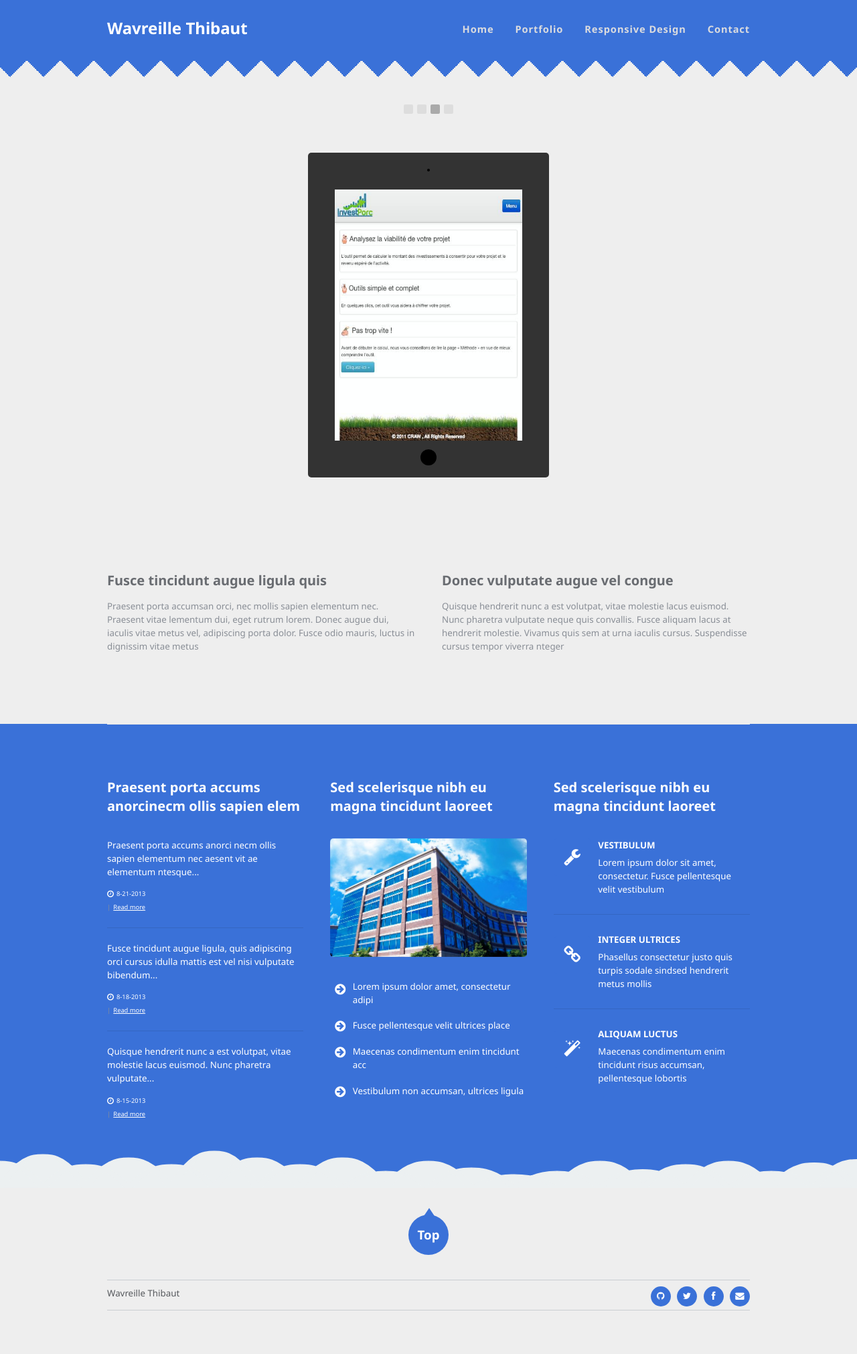
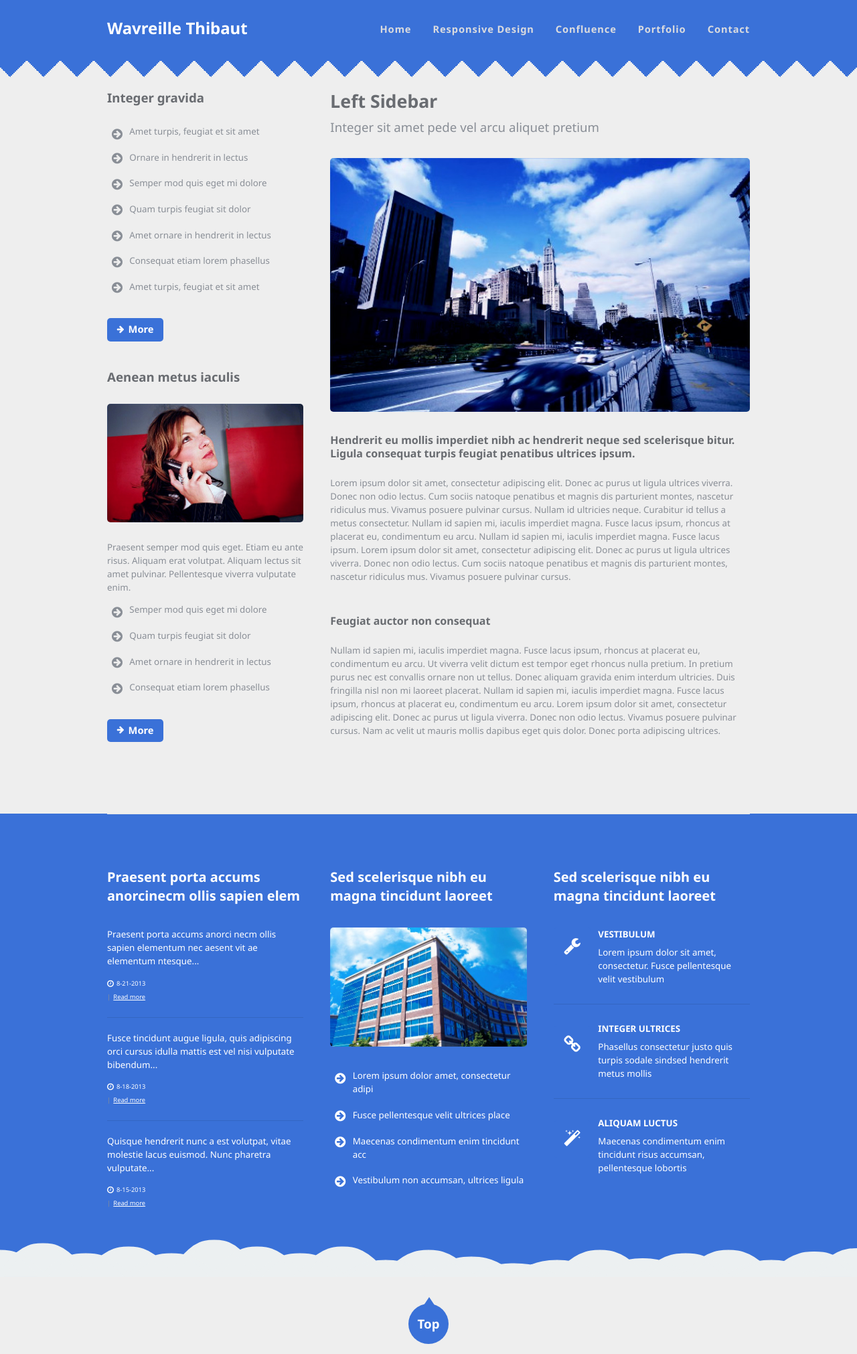
Before and after one commit to thibwa/thibautwavreille, a PHP site: page /index.php?p=confluence in a window 1280 px wide. Shown: the top 2022 px of the page at 67% size. Before the commit the page ends 1957 px from the top, so only its background shows below. Run offline with PHP 8.4, Linux system fonts and the light colour scheme.

Commit message:
Adding entry "Confluence" in Website and page

```diff
--- a/index.php
+++ b/index.php
@@ -24,6 +24,9 @@
 			<div class="container">
 				<?php
 					switch($_GET["p"]){
+					    case "confluence":
+							include('modules/confluence/confluence.php');
+							break;
 						case "contact":
 							include('modules/contact/contact.php');
 							break;
--- /dev/null
+++ b/modules/confluence/confluence.php
@@ -0,0 +1,54 @@
+<div class="row">
+    <!-- Sidebar -->
+    <div id="sidebar" class="4u">
+
+        <section>
+            <header>
+                <h2>Integer gravida</h2>
+            </header>
+            <ul class="style2">
+                <li class="icon icon-circle-arrow-right"><a href="#">Amet turpis, feugiat et sit amet</a></li>
+                <li class="icon icon-circle-arrow-right"><a href="#">Ornare in hendrerit in lectus</a></li>
+                <li class="icon icon-circle-arrow-right"><a href="#">Semper mod quis eget mi dolore</a></li>
+                <li class="icon icon-circle-arrow-right"><a href="#">Quam turpis feugiat sit dolor</a></li>
+                <li class="icon icon-circle-arrow-right"><a href="#">Amet ornare in hendrerit in lectus</a></li>
+                <li class="icon icon-circle-arrow-right"><a href="#">Consequat etiam lorem phasellus</a></li>
+                <li class="icon icon-circle-arrow-right"><a href="#">Amet turpis, feugiat et sit amet</a></li>
+            </ul>
+            <a href="#" class="icon icon-arrow-right button">More</a>
+        </section>
+
+        <section>
+            <header>
+                <h2>Aenean metus iaculis</h2>
+            </header>
+            <a href="#" class="image featured"><img src="images/pic01.jpg" alt=""></a>
+            <p>Praesent semper mod quis eget. Etiam eu ante risus. Aliquam erat volutpat. Aliquam lectus sit amet pulvinar. Pellentesque viverra vulputate enim.</p>
+            <ul class="style2">
+                <li class="icon icon-circle-arrow-right"><a href="#">Semper mod quis eget mi dolore</a></li>
+                <li class="icon icon-circle-arrow-right"><a href="#">Quam turpis feugiat sit dolor</a></li>
+                <li class="icon icon-circle-arrow-right"><a href="#">Amet ornare in hendrerit in lectus</a></li>
+                <li class="icon icon-circle-arrow-right"><a href="#">Consequat etiam lorem phasellus</a></li>
+            </ul>
+            <a href="#" class="icon icon-arrow-right button">More</a>
+        </section>
+
+    </div>
+    <!-- /Sidebar -->
+
+    <!-- Content -->
+    <div id="content" class="8u skel-cell-mainContent">
+        <article>
+            <header>
+                <h2>Left Sidebar</h2>
+                <span class="byline">Integer sit amet pede vel arcu aliquet pretium</span>
+            </header>
+            <a href="#" class="image full"><img src="images/pic02.jpg" alt=""></a>
+            <h3>Hendrerit eu mollis imperdiet nibh ac hendrerit neque sed scelerisque bitur. Ligula consequat turpis feugiat penatibus ultrices ipsum.</h3>
+            <p>Lorem ipsum dolor sit amet, consectetur adipiscing elit. Donec ac purus ut ligula ultrices viverra. Donec non odio lectus. Cum sociis natoque penatibus et magnis dis parturient montes, nascetur ridiculus mus. Vivamus posuere pulvinar cursus. Nullam id ultricies neque. Curabitur id tellus a metus consectetur. Nullam id sapien mi, iaculis imperdiet magna. Fusce lacus ipsum, rhoncus at placerat eu, condimentum eu arcu. Nullam id sapien mi, iaculis imperdiet magna. Fusce lacus ipsum. Lorem ipsum dolor sit amet, consectetur adipiscing elit. Donec ac purus ut ligula ultrices viverra. Donec non odio lectus. Cum sociis natoque penatibus et magnis dis parturient montes, nascetur ridiculus mus. Vivamus posuere pulvinar cursus.</p>
+            <h3>Feugiat auctor non consequat</h3>
+            <p>Nullam id sapien mi, iaculis imperdiet magna. Fusce lacus ipsum, rhoncus at placerat eu, condimentum eu arcu. Ut viverra velit dictum est tempor eget rhoncus nulla pretium. In pretium purus nec est convallis ornare non ut tellus. Donec aliquam gravida enim interdum ultricies. Duis fringilla nisl non mi laoreet placerat. Nullam id sapien mi, iaculis imperdiet magna. Fusce lacus ipsum, rhoncus at placerat eu, condimentum eu arcu. Lorem ipsum dolor sit amet, consectetur adipiscing elit. Donec ac purus ut ligula viverra. Donec non odio lectus. Vivamus posuere pulvinar cursus. Nam ac velit ut mauris mollis dapibus eget quis dolor. Donec porta adipiscing ultrices.</p>
+        </article>
+    </div>
+    <!-- /Content -->
+</div>
--- a/modules/menu.php
+++ b/modules/menu.php
@@ -10,8 +10,9 @@
 	<nav id="nav">
 		<ul>
 			<li <?php if($_GET["p"] == null) echo 'class="active"';?>><a href="javascript:;" onclick="loadEntry('');">Home</a></li>
-			<li id="footerNav"><a  href="javascript:;" onclick="loadAndSlide('footer');">Portfolio</a></li>
-			<li id="responsiveNav"><a href="javascript:;" onclick="loadAndSlide('responsive');">Responsive Design</a></li>
+            <li id="responsiveNav"><a href="javascript:;" onclick="loadAndSlide('responsive');">Responsive Design</a></li>
+            <li <?php if($_GET["p"] == "contact") echo 'class="active"';?>><a href="javascript:;" onclick="loadEntry('confluence');">Confluence</a></li>
+            <li id="footerNav"><a  href="javascript:;" onclick="loadAndSlide('footer');">Portfolio</a></li>
 			<li <?php if($_GET["p"] == "contact") echo 'class="active"';?>><a href="javascript:;" onclick="loadEntry('contact');">Contact</a></li>
 		</ul>
 	</nav>
```
